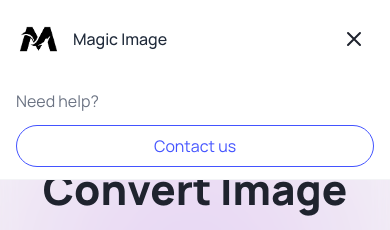
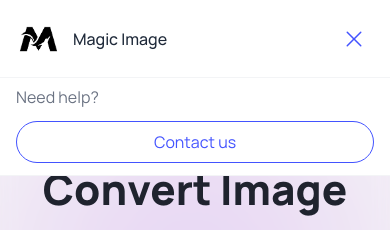
Before and after one commit to AhmadJanuarr/magic-image, a Next.js app: page / in a window 390 px wide. Both pictures are taken after a click on the button "Toggle menu". Shown: the top 230 px of the page. Built offline with nearby package versions, Linux system fonts and the light colour scheme.

Commit message:
feat: Refactor HeaderWrapper component to improve mobile menu functionality and enhance layout with animations

```diff
--- a/src/components/layout/header/headerWrapper.tsx
+++ b/src/components/layout/header/headerWrapper.tsx
@@ -1,13 +1,17 @@
 "use client";
+
+import { useState } from "react";
+import { PiList, PiX } from "react-icons/pi";
+import { AnimatePresence, motion } from "framer-motion";
 import Image from "next/image";
 import Link from "next/link";
-import { useState } from "react";
 
 export const HeaderWrapper = () => {
   const [isMenuOpen, setIsMenuOpen] = useState(false);
 
   return (
-    <header className="w-full py-4 px-4 md:px-8 border-b border-gray-100 bg-white backdrop-blur-sm z-50 top-0 left-0 sticky lg:relative">
+    <>
+      <header className="w-full py-4 px-4 md:px-8 border-b border-gray-100 bg-white backdrop-blur-sm z-50 top-0 left-0 sticky">
         <div className="mx-auto flex items-center justify-between">
           <div className="flex items-center space-x-3">
             <Image
@@ -21,20 +25,12 @@ export const HeaderWrapper = () => {
           </div>
 
           {/* Mobile Menu Button */}
-        <button onClick={() => setIsMenuOpen(!isMenuOpen)} className="md:hidden p-2" aria-label="Toggle menu">
-          <svg
-            xmlns="http://www.w3.org/2000/svg"
-            fill="none"
-            viewBox="0 0 24 24"
-            stroke="currentColor"
-            className="w-6 h-6"
+          <button
+            onClick={() => setIsMenuOpen(!isMenuOpen)}
+            className="md:hidden p-2 cursor-pointer"
+            aria-label="Toggle menu"
           >
-            {isMenuOpen ? (
-              <path strokeLinecap="round" strokeLinejoin="round" strokeWidth={2} d="M6 18L18 6M6 6l12 12" />
-            ) : (
-              <path strokeLinecap="round" strokeLinejoin="round" strokeWidth={2} d="M4 6h16M4 12h16M4 18h16" />
-            )}
-          </svg>
+            {isMenuOpen ? <PiX className="text-accent text-2xl" /> : <PiList className="text-accent text-2xl" />}
           </button>
 
           {/* Desktop Menu */}
@@ -47,10 +43,19 @@ export const HeaderWrapper = () => {
               Contact us
             </Link>
           </div>
+        </div>
+      </header>
 
       {/* Mobile Menu */}
+      <AnimatePresence>
         {isMenuOpen && (
-          <div className="absolute top-full left-0 right-0 bg-white border-b border-gray-100 md:hidden z-40">
+          <motion.div
+            initial={{ opacity: 0, y: -100 }}
+            animate={{ opacity: 1, y: 0 }}
+            exit={{ opacity: 0, y: -100 }}
+            transition={{ duration: 0.3 }}
+            className="fixed top-[73px] left-0 right-0 bg-white border-b border-gray-100 md:hidden z-40"
+          >
             <div className="px-4 py-3 space-y-3">
               <span className="block text-gray-500">Need help?</span>
               <Link
@@ -60,9 +65,9 @@ export const HeaderWrapper = () => {
                 Contact us
               </Link>
             </div>
-          </div>
+          </motion.div>
         )}
-      </div>
-    </header>
+      </AnimatePresence>
+    </>
   );
 };
```
Lines whose indentation alone changed are shown as unchanged.
